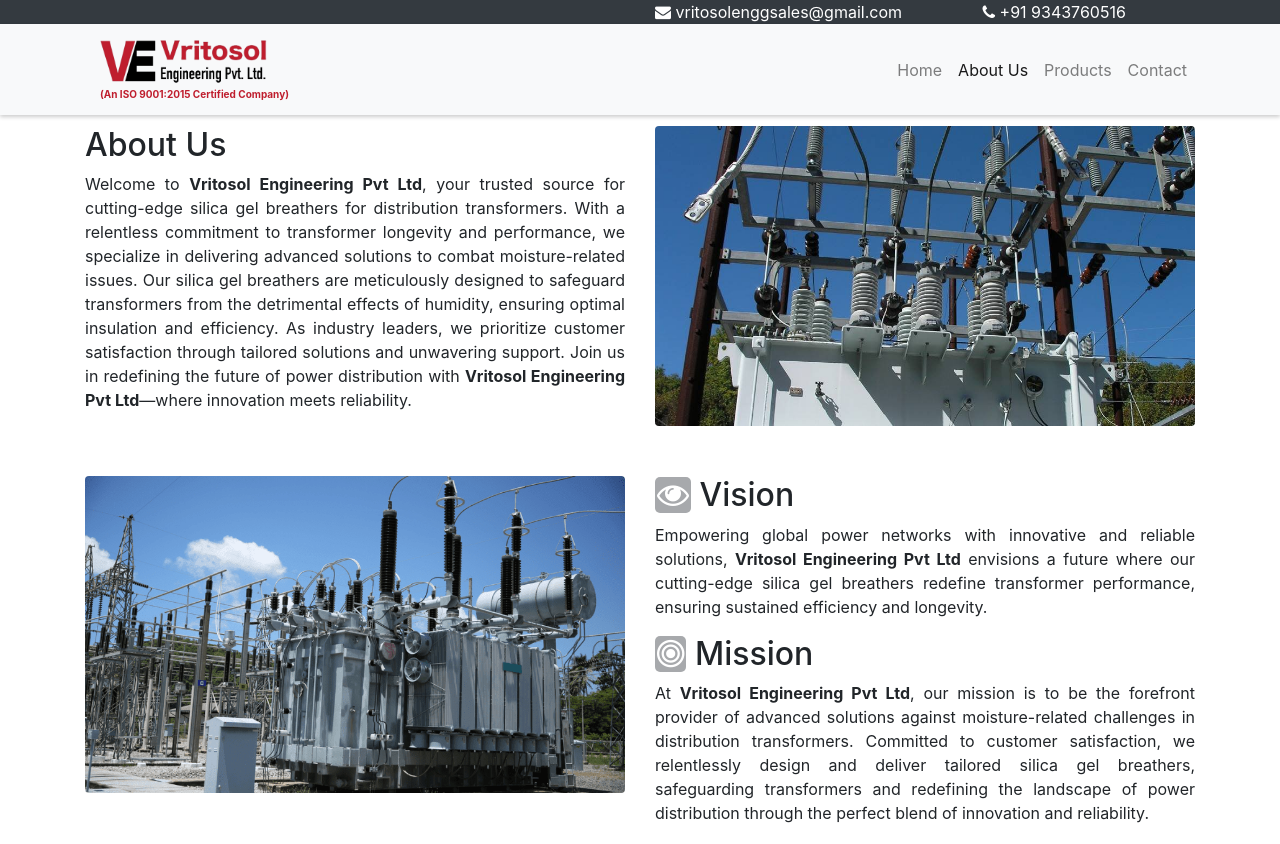
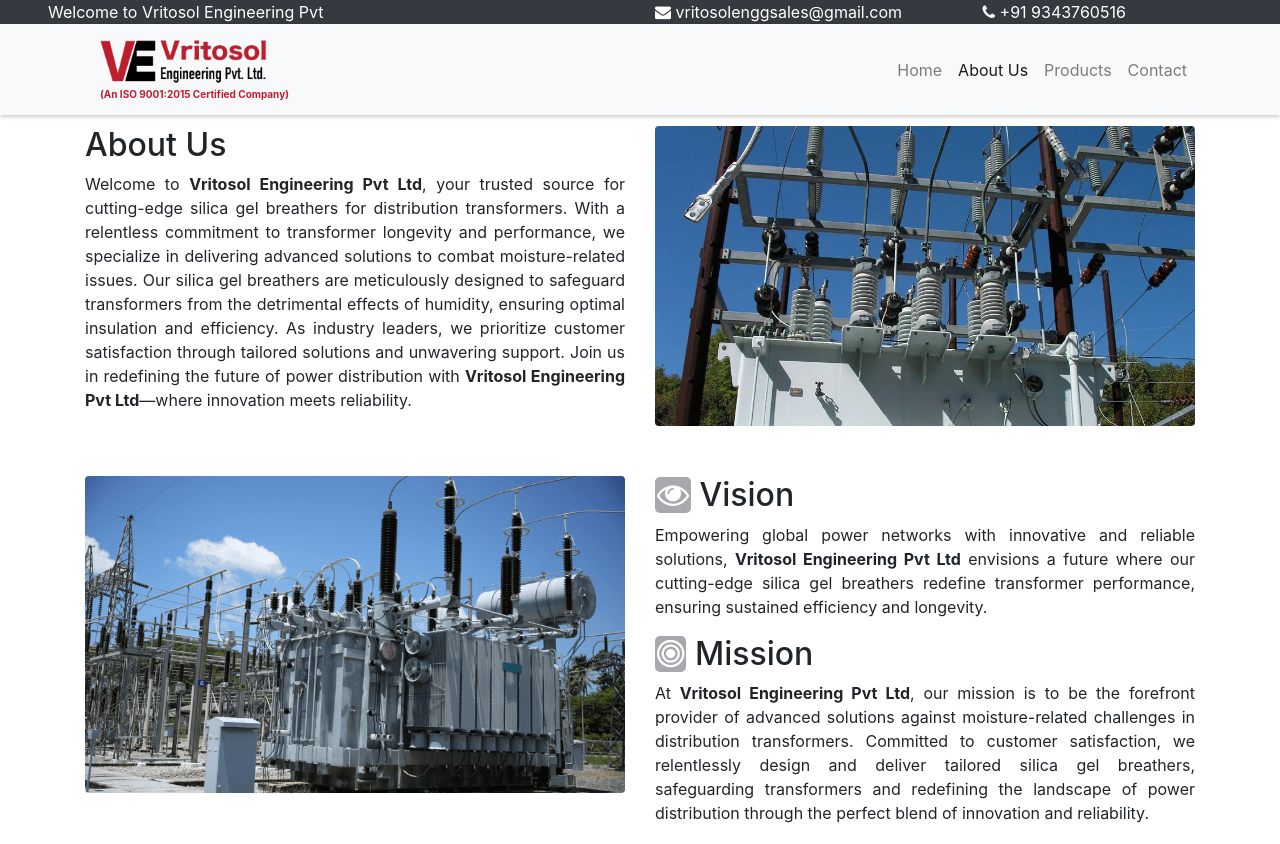
Before and after one commit to vritosolengg/vritosolengg, a website: page about.html in a window 1280 px wide. Shown: the top 844 px of the page. Drawn offline with Linux system fonts and the light colour scheme.

Commit message:
welcome to added

```diff
--- a/about.html
+++ b/about.html
@@ -20,6 +20,9 @@
 
 <body>
   <div class="bg-dark fixed-top row medium">
+    <div class="col-lg-3 col-sm-3 mb-3 ml-5 banner-link">
+      Welcome to Vritosol Engineering Pvt Ltd
+    </div>
     <div class="col-lg-3 col-sm-3 mb-3 ml-auto">
       <a class="banner-link" href="mailto:vritosolenggsales@gmail.com">
         <i class="fa fa-envelope"></i>
```
Also changed, not shown: contact.html (+3 -0 lines), index.html (+3 -0 lines), products.html (+3 -0 lines).
